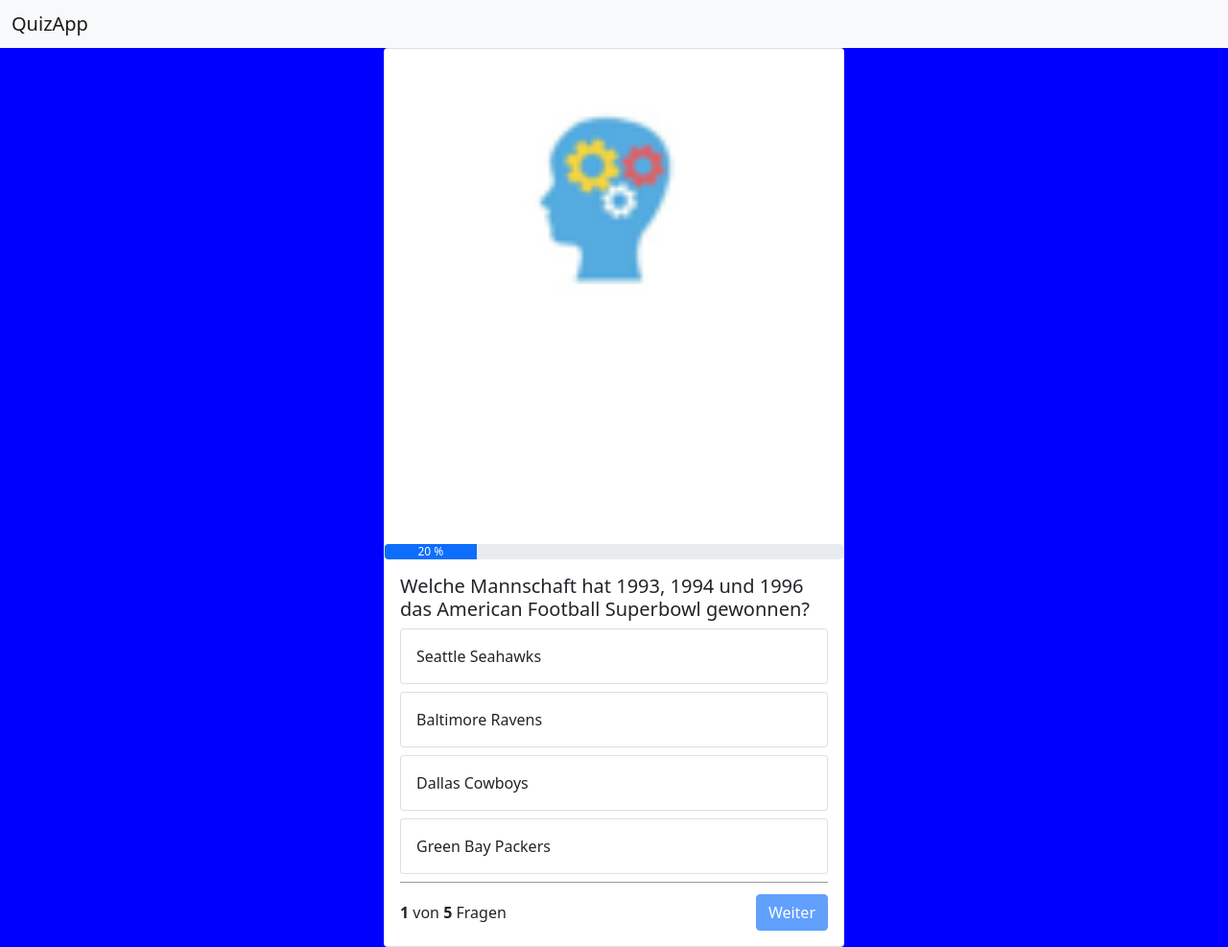
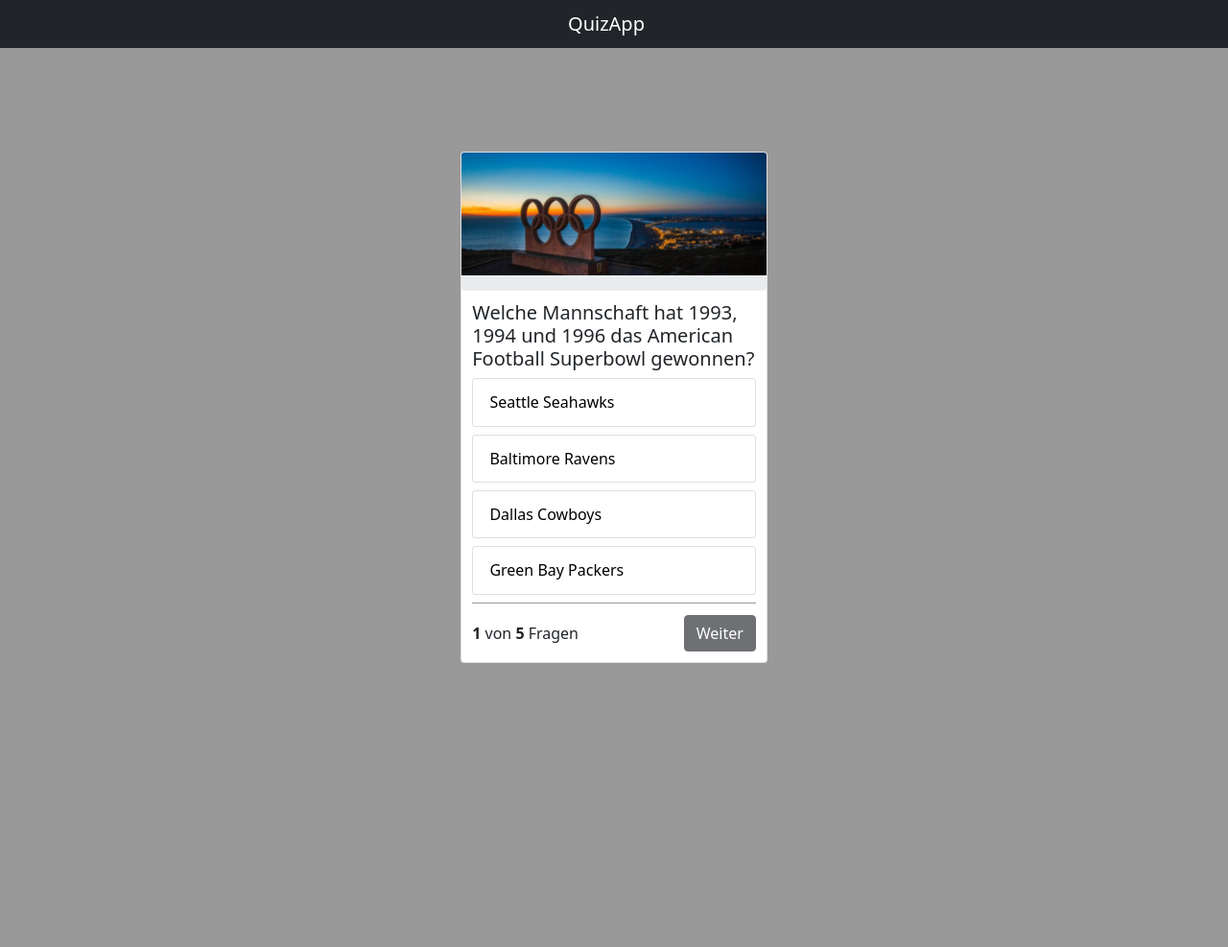
Before and after one commit to samuelbergen/quizapp, a plain HTML site: page index.html in a window 1280 px wide. Shown: the whole page at 96% size. After the commit the page ends 800 px from the top, so only its background shows below. Drawn offline with nearby package versions, Linux system fonts and the light colour scheme.

Commit message:
design optimization

```diff
--- a/css/style.css
+++ b/css/style.css
@@ -1,17 +1,31 @@
 body {
-    background-color: blue;
+    background-color: rgba(0, 0, 0, 0.4) !important;
+    min-height: 100vh;
+}
+
+.navbar>.container-fluid {
+    justify-content: center !important;
 }
 
 .container {
-    background-color: blue;
-    min-height: 100vh;
+    background-color: rgba(0, 0, 0, 0) !important;
     display: flex;
     justify-content: center;
     align-items: center;
+    min-height: calc(100vh - 3.2rem);
 }
 
 .quiz-card {
-    width: 30rem;
+    width: 20rem;
+}
+
+.card-img-top {
+    height: 8rem;
+    object-fit: cover;
+}
+
+.card-body {
+    padding: 0.7rem 0.7rem !important;
 }
 
 .answer-card:hover {
--- a/index.html
+++ b/index.html
@@ -20,17 +20,19 @@
 </head>
 
 <body onload="init()">
-    <nav class="navbar navbar-light bg-light">
+
+    <nav class="navbar navbar-dark bg-dark">
         <div class="container-fluid">
             <span class="navbar-brand mb-0 h1">QuizApp</span>
         </div>
     </nav>
 
     <div class="container">
+
         <div class="card quiz-card">
-            <img src="img/logo 2.png" class="card-img-top" id="header-image">
+            <img src="img/card-pic.jpg" class="card-img-top" id="header-image">
             <div class="progress">
-                <div class="progress-bar" id="progress-bar" role="progressbar" style="width: 0%;"></div>
+                <div class="progress-bar dark" id="progress-bar" role="progressbar" style="width: 0%;"></div>
             </div>
 
             <div class="card-body" id="endscreen" style="display: none;">
@@ -38,38 +40,34 @@
                 <div class="text-center">Du hast <b id="right-answers-number"></b> von <b
                         id="endscreen-question-number"></b> Fragen richtig beantwortet.</div>
                 <div class="button-row">
-                    <button type="button" class="btn btn-primary" onclick="restartGame()">Erneut spielen</button>
+                    <button type="button" class="btn btn-dark" onclick="restartGame()">Erneut spielen</button>
                 </div>
             </div>
 
             <div class="card-body" id="question-body">
                 <h5 class="card-title" id="question"></h5>
+                <button class="card answer-card mb-2 width-100" id="card-answer-1" onclick="answer(1)">
+                    <div class="card-body" id="answer-1"></div>
+                </button>
 
-                <div class="card answer-card mb-2" id="card-answer-1" onclick="answer(1)">
-                    <div class="card-body" id="answer-1"></div>
-                </div>
+                <button class="card answer-card mb-2 width-100" id="card-answer-2" onclick="answer(2)">
+                    <div class="card-body" id="answer-2"></div>
+                </button>
 
-                <div class="card answer-card mb-2" id="card-answer-2" onclick="answer(2)">
-                    <div class="card-body" id="answer-2"></div>
-                </div>
+                <button class="card answer-card mb-2 width-100" id="card-answer-3" onclick="answer(3)">
+                    <div class="card-body" id="answer-3"></div>
+                </button>
 
-                <div class="card answer-card mb-2" id="card-answer-3" onclick="answer(3)">
-                    <div class="card-body" id="answer-3"></div>
-                </div>
-
-                <div class="card answer-card mb-2" id="card-answer-4" onclick="answer(4)">
+                <button class="card answer-card mb-2 width-100" id="card-answer-4" onclick="answer(4)">
                     <div class="card-body" id="answer-4"></div>
-                </div>
-
+                </button>
                 <div class="question-footer">
                     <span><b id="current-question"></b> von <b id="question-number"></b> Fragen</span>
-                    <button type="button" class="btn btn-primary" id="next-button" disabled
+                    <button type="button" class="btn btn-dark" id="next-button" disabled
                         onclick="nextQuestion()">Weiter</button>
                 </div>
-
             </div>
         </div>
-    </div>
 </body>
 
 </html>
--- a/script.js
+++ b/script.js
@@ -46,6 +46,7 @@ let currentQuestion = 0;
 let rightQuestions = 0;
 let soundSuccess = new Audio('sounds/success.mp3');
 let soundDanger = new Audio('sounds/danger.mp3');
+let soundEnd = new Audio('sounds/end.mp3');
 
 
 function init() {
@@ -60,8 +61,8 @@ function showNext() {
     }
     else {
         showQuestion();
-        progressBar();
     }
+    progressBar();
 }
 
 
@@ -71,6 +72,7 @@ function gameIsOver() {
 
 
 function showQuestion() {
+    enableAnswers();
     let question = questions[currentQuestion];
     document.getElementById('current-question').innerHTML = currentQuestion + 1;
     document.getElementById('question').innerHTML = question["question"];
@@ -82,6 +84,7 @@ function showQuestion() {
 
 
 function showEndscreen() {
+    soundEnd.play();
     document.getElementById('endscreen').style = '';
     document.getElementById('question-body').style = 'display: none';
     document.getElementById('endscreen-question-number').innerHTML = questions.length;
@@ -98,6 +101,7 @@ function answer(selection) {
         answerFalse(selection);
     }
     document.getElementById('next-button').disabled = false;
+    disableAnswers();
 }
 
 
@@ -108,7 +112,7 @@ function rightAnswerSelected(selection) {
 
 
 function progressBar() {
-    let percent = (currentQuestion + 1) / questions.length;
+    let percent = (currentQuestion) / questions.length;
     percent = Math.round(percent * 100);
     document.getElementById('progress-bar').innerHTML = `${percent} %`;
     document.getElementById('progress-bar').style = `width: ${percent}%`;
@@ -146,8 +150,22 @@ function resetAnswerButtons() {
 }
 
 
+function enableAnswers() {
+    for (let i = 1; i <= 4; i++) {
+        document.getElementById('card-answer-' + i).disabled = false;
+    }
+}
+
+
+function disableAnswers() {
+    for (let i = 1; i <= 4; i++) {
+        document.getElementById('card-answer-' + i).disabled = true;
+    }
+}
+
+
 function restartGame() {
-    document.getElementById('header-image').src = 'img/logo 2.png';
+    document.getElementById('header-image').src = 'img/card-pic.jpg';
     currentQuestion = 0;
     rightQuestions = 0;
     document.getElementById('endscreen').style = 'display: none';
```
Also changed, not shown: img/card-pic.jpg (added), 3 other files.
